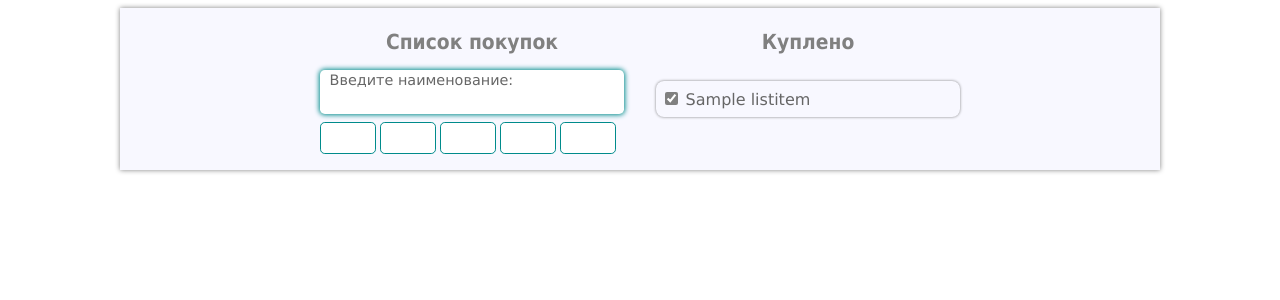
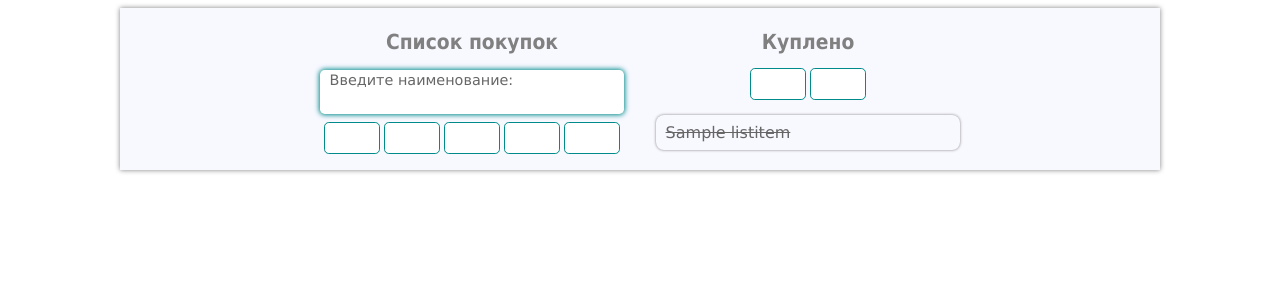
Before and after one commit to chibuk/exb89.ru, a Django app: page /shoplist/ in a window 1280 px wide. Shown: the top 300 px of the page. Run offline with Django 4.2, Linux system fonts and the light colour scheme; tables that the repository leaves empty hold one stand-in row (values such as "Sample post").

Commit message:
Доработка всех функций

```diff
--- a/shoplist/static/shoplist.css
+++ b/shoplist/static/shoplist.css
@@ -63,6 +63,7 @@ input.input-min:focus {
 .button:hover, .button:focus {
   background-color: #008b8b;
   transition: all 400ms 50ms;
+  -webkit-transition: all 400ms 50ms;
   color: white;
   outline: none;
   cursor: pointer;
@@ -91,6 +92,7 @@ input.input-min:focus {
 }
 .item button:hover, .item button:focus {
   transition: color 300ms 40ms;
+  -webkit-transition: color 300ms 40ms;
 }
 .item button.btn-del:hover {
   color: #d2691e;
@@ -110,9 +112,14 @@ input.input-min:focus {
   box-shadow: 0px 0px 7px 0px #008b8b;
   color: #005b5b;
   transition: all 400ms 50ms;
+  -webkit-transition: all 400ms 50ms;
 }
 .checkbox {
   accent-color: #008b8b;
+  display: none;
+}
+.checkbox:checked + span {
+  text-decoration: line-through;
 }
 div#done-content .item{
   box-shadow: 0px 0px 3px 0px gray;
@@ -121,12 +128,20 @@ div#done-content .item input.checkbox {
   accent-color: gray;
 }
 #content, #done-content {
-  max-height: 80vh;
   overflow-y: auto;
   padding: .1rem .5rem .3rem;
 }
+#content {
+  max-height: calc(100vh - 11rem);
+}
+#done-content {
+  max-height: calc(100vh - 7.6rem);
+}
 form[name=createitem]{
   padding: 0 .5rem;
+}
+.buttons {
+  text-align: center;
 }
 .buttons button {
   width: 3.5rem;
@@ -137,9 +152,18 @@ form[name=createitem]{
   background-color: white;
   cursor: pointer;
 }
+.buttons button.button-checked {
+  /* color: white;
+  background-color: #005b5b;
+  transition: background-color 300ms 50ms, color 300ms 50ms;
+  -webkit-transition: background-color 300ms 50ms, color 300ms 50ms; */
+  box-shadow: inset 0 0 2px 0px black;
+}
+
 .buttons button:hover, .buttons button:focus {
   background-color: #005b5b10;
   color: #005b5b;
   transition: background-color 300ms 50ms, color 300ms 50ms;
+  -webkit-transition: background-color 300ms 50ms, color 300ms 50ms;
   outline: none;
 }
--- a/shoplist/static/shoplist.js
+++ b/shoplist/static/shoplist.js
@@ -22,8 +22,9 @@ function createTag (tag, attrs={}) {
  */
 function addItem (item, content) {
   // create elements
-  const label = createTag('label', {class: 'item', for: item.id, title: "Создано " + item.created}); // TODO: формат даты
-  const input = createTag('input', {class: 'checkbox', type: 'checkbox', id: item.id});
+  const label = createTag('label', {class: 'item', for: item.id, title: "Создано " +
+    (new Date(item.created).toLocaleString("ru-RU"))}); // TODO: формат даты
+  const input = createTag('input', {class: 'checkbox', type: 'checkbox', id: item.id, name: item.id});
   input.checked = item.isdone;  // state from database
   const span = createTag('span');
   span.innerText = item.name;   // visible text
@@ -44,9 +45,6 @@ function addItem (item, content) {
   content.prepend(label);
 }
 
-let content = undefined;
-let done_content = undefined;
-
 // Установка обработчика клик на элементе списка (выполнена)
 function doneHandler(item) {
   item.addEventListener('click', async (e)=>{
@@ -62,7 +60,7 @@ function doneHandler(item) {
 function deleteHandler(button) {
   button.addEventListener('click', async (e)=>{
       const _label = e.currentTarget.parentNode;
-      const delresp = await fetch(url + '/' + _label.getAttribute('for'), {method: 'delete'});
+      const delresp = await fetch(url + '/' + _label.getAttribute('for'), {method: 'DELETE'});
       if (delresp.ok) _label.remove();
     });
 }
@@ -79,26 +77,9 @@ function editHandler (button) {
     });
 }
 
-// function setHandlers() {
-//   // обработчик щелчка на задаче
-//   document.querySelectorAll('label.item input').forEach(item => {
-//     doneHandler(item);
-//   });
-
-//   // хендлер удаления
-//   document.querySelectorAll('button.btn-del').forEach(button => {
-//     deleteHandler(button);
-//   });
-
-//   // редактирование
-//   document.querySelectorAll('button.btn-edt').forEach(button => {
-//     editHandler(button);
-//   });
-// }
-
 let params = new URLSearchParams(); // Для фильтра и сортировки
 // Заполнение списка покупок
-async function list () {
+async function list (content, done_content) {
   const _url = (params.toString()) ? url + '?' + params.toString() : url;
   const resp = await fetch(_url).then((x) => x.json());
   for(let item of resp) {
@@ -109,17 +90,19 @@ async function list () {
 }
 
 document.addEventListener("DOMContentLoaded", async () => {
-  content = document.getElementById('content');   // тут будет список
-  done_content = document.getElementById('done-content'); // контейнер выполненных покупок
+  const content = document.getElementById('content');   // тут будет список
+  const done_content = document.getElementById('done-content'); // контейнер выполненных покупок
   document.forms['createitem'].name.value = ''; // очистка
   document.forms['createitem'].name.focus();  // сразу фокус
 
   // Заполнение списка покупок
-  await list();
+  await list(content, done_content);
 
   // Обработчик создания задачи (или редактирования, если есть dataset.id)
   document.forms['createitem'].addEventListener('submit', async (e)=>{
+    e.preventDefault();
     const _form = e.currentTarget;
+    if (!_form.name.value) return;  // если пустое поле ввода
     let method = 'POST';
     let _url = url;
     let id = _form.name.dataset.id;
@@ -127,7 +110,6 @@ document.addEventListener("DOMContentLoaded", async () => {
       method = 'PATCH';
       _url = url + '/' + id;
     }
-    e.preventDefault();
     const data = {name: _form.name.value};
     const addresp = await fetch(_url, {
       method: method,
@@ -146,20 +128,53 @@ document.addEventListener("DOMContentLoaded", async () => {
       icon.classList.add('fa-plus');
     }
   });
+  // Отмена ввода по клавише ESC
+  document.getElementById('i-1').addEventListener('keydown', (e)=>{
+    const _input = e.currentTarget;
+    if (e.code == "Escape") {
+      _input.value = '';
+      if (_input.dataset.id) {
+        _input.dataset.id = '';
+        const icon = _input.form.querySelector('button.button[type=submit] i');
+        icon.classList.remove('fa-pen');
+        icon.classList.add('fa-plus');
+      }
+    }
+  })
 
   // сортировка (o=id|-id, o=name|-name) и фильтрация (name=<query>)
-  document.querySelectorAll('div.buttons button').forEach(button => {
+  document.querySelectorAll('form[nmae="createitem"] div.buttons button').forEach(button => {
     button.addEventListener('click', async (e)=>{
       e.preventDefault();
       const button = e.currentTarget;
       if (button.dataset.sort) {
         params.set('o', button.dataset.sort);
       } else {
-        params.set(button.dataset.filter, document.forms['createitem'].name.value);
+        if (button.dataset.filter === 'name') {
+          if (document.forms['createitem'].name.value) params.set('name', document.forms['createitem'].name.value);
+          else return;
+          button.classList.add('button-checked');
+          button.dataset.filter = '';
+        } else {
+          params.delete('name');
+          document.forms['createitem'].name.value = '';
+          button.classList.remove('button-checked');
+          button.dataset.filter = 'name';
+        }
       }
       content.replaceChildren();
       done_content.replaceChildren();
-      list();
+      list(content, done_content);
     })
   })
+
+  // Удвление всех отмеченных
+  document.getElementById('delete-items').addEventListener('click', async (e)=>{
+    const _formData = new FormData(e.currentTarget.form);
+    e.preventDefault();
+    for (let item of _formData.keys()) {
+      const resp = await fetch(url + '/' + item, {method: 'DELETE'});
+      if (resp.ok) document.querySelector(`div#done-content label[for="${item}"]`).remove();
+    }
+  });
 });
--- a/shoplist/templates/shoplist.html
+++ b/shoplist/templates/shoplist.html
@@ -17,15 +17,15 @@
       <form action="" name="createitem">
         <div class="input-out">
           <label class="input-placeholder" for="i-1">Введите наименование: </label>
-          <input id='i-1' type="text" class="input-min" name="name" />
+          <input id='i-1' type="text" class="input-min" name="name" autocomplete="off" />
           <button class="button" type="submit"><i class="fa-light fa-plus fa-2xl"></i></button>
         </div>
         <div class="buttons">
-          <button data-filter="name"><i class="fa-light fa-filter-list fa-xl"></i></button>
-          <button data-sort="-id"><i class="fa-light fa-arrow-down-1-9 fa-xl"></i></button>
-          <button data-sort="id"><i class="fa-light fa-arrow-up-9-1 fa-xl"></i></button>
-          <button data-sort="-name"><i class="fa-light fa-arrow-down-a-z fa-xl"></i></button>
-          <button data-sort="name"><i class="fa-light fa-arrow-up-z-a fa-xl"></i></button>
+          <button data-filter="name" title="Фильтр"><i class="fa-light fa-filter-list fa-xl"></i></button>
+          <button data-sort="-id" title="Сорировка по дате"><i class="fa-light fa-arrow-down-1-9 fa-xl"></i></button>
+          <button data-sort="id" title="Сорировка по дате"><i class="fa-light fa-arrow-up-9-1 fa-xl"></i></button>
+          <button data-sort="-name" title="Сорировка"><i class="fa-light fa-arrow-down-a-z fa-xl"></i></button>
+          <button data-sort="name" title="Сорировка"><i class="fa-light fa-arrow-up-z-a fa-xl"></i></button>
         </div>
       </form>
       <div id="content"></div>
@@ -33,7 +33,17 @@
 
     <div class="flex-container-child">
       <h1>Куплено</h1>
-      <div id="done-content"></div>
+      <form action="" name="deleted-items">
+        <div class="buttons">
+          <button type="submit" title="Обновить список" onclick="document.location.reload()">
+            <i class="fa-light fa-arrows-repeat fa-xl"></i>
+          </button>
+          <button id="delete-items" title="Удалить отмеченные">
+            <i class="fa-light fa-trash-check fa-xl"></i>
+          </button>
+        </div>
+        <div id="done-content"></div>
+      </form>
     </div>
   </div>
   <script defer src="{% static 'shoplist.js' %}"></script>
```
